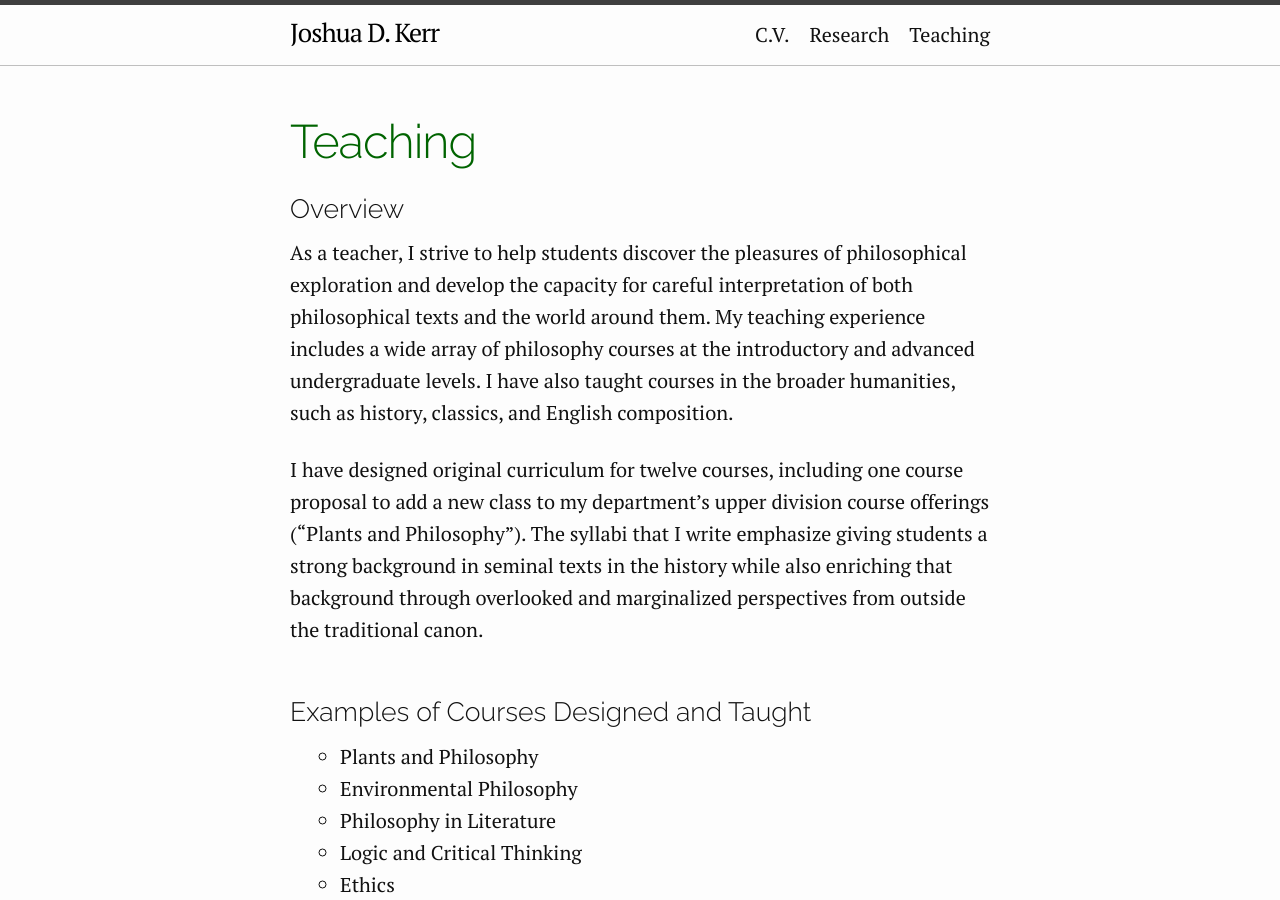
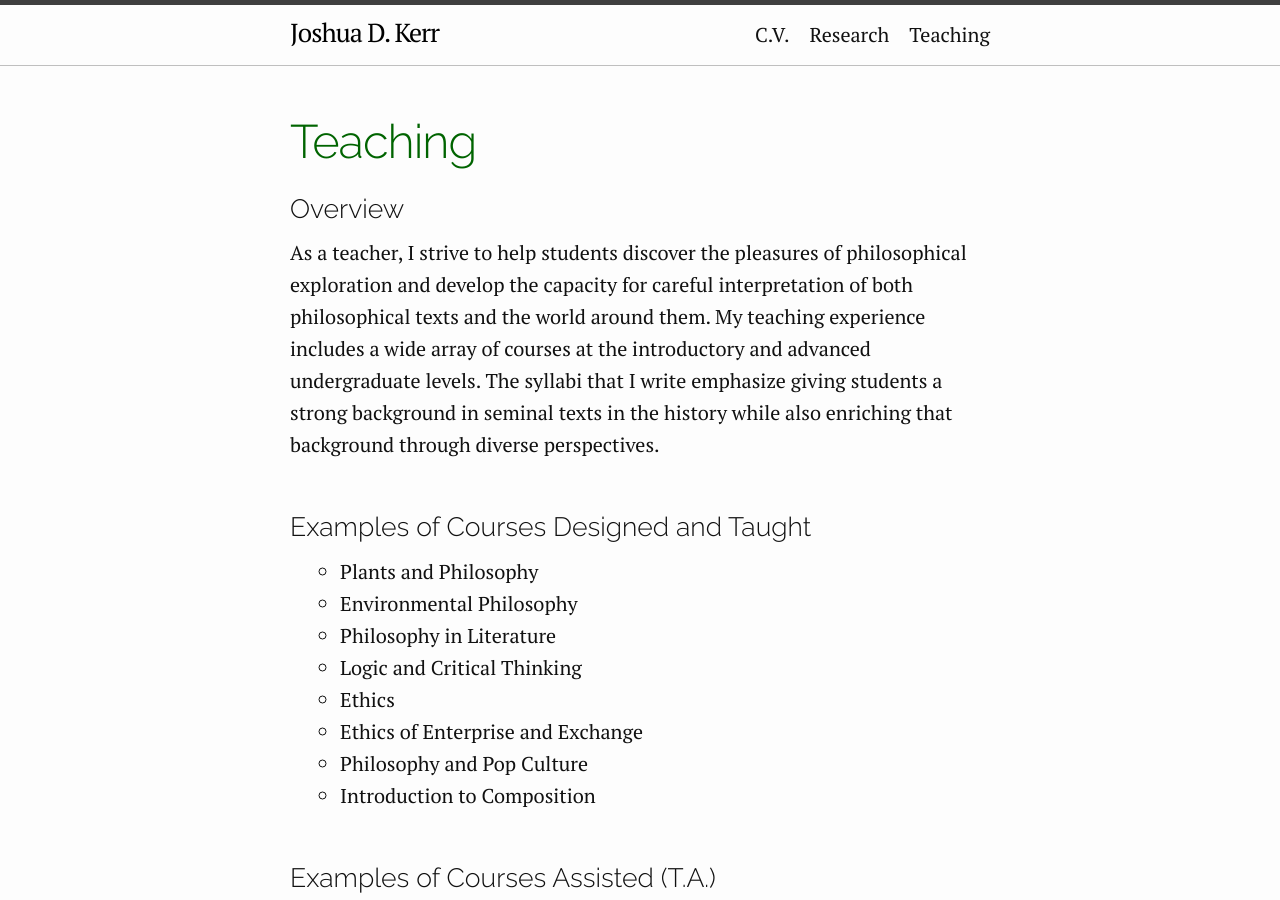
Before and after one commit to joshuakerr/joshuakerr.github.io.old, a Jekyll site: the page built from pages/teaching.md, in a window 1280 px wide and 900 px high. Built offline with Jekyll 4.4.1, drawn with Linux system fonts in a browser that asks for light colours.

Commit message:
teaching page edits

```diff
--- a/pages/teaching.md
+++ b/pages/teaching.md
@@ -5,9 +5,7 @@
 
 ### Overview
 
-As a teacher, I strive to help students discover the pleasures of philosophical exploration and develop the capacity for careful interpretation of both philosophical texts and the world around them. My teaching experience includes a wide array of philosophy courses at the introductory and advanced undergraduate levels. I have also taught courses in the broader humanities, such as history, classics, and English composition.
-
-I have designed original curriculum for twelve courses, including one course proposal to add a new class to my department's upper division course offerings ("Plants and Philosophy"). The syllabi that I write emphasize giving students a strong background in seminal texts in the history while also enriching that background through overlooked and marginalized perspectives from outside the traditional canon.
+As a teacher, I strive to help students discover the pleasures of philosophical exploration and develop the capacity for careful interpretation of both philosophical texts and the world around them. My teaching experience includes a wide array of courses at the introductory and advanced undergraduate levels. The syllabi that I write emphasize giving students a strong background in seminal texts in the history while also enriching that background through diverse perspectives.
 
 ### Examples of Courses Designed and Taught
 - Plants and Philosophy
```
